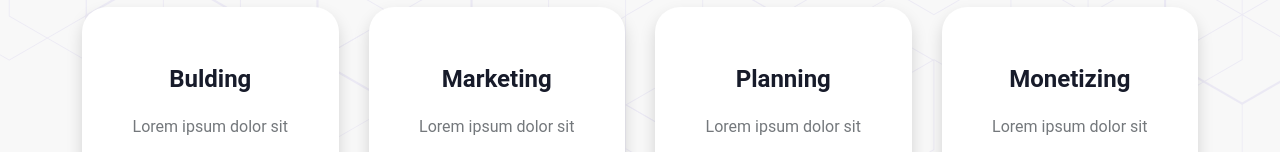
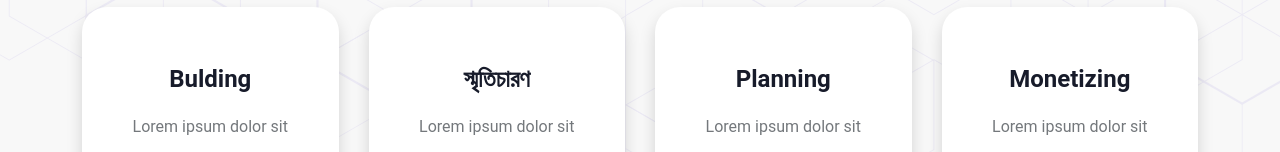
Before and after one commit to wapborhan/batch-2012, a React (Create React App) app: page / in a window 1280 px wide. Shown: the part 1873-2025 px from the top of the page. Built offline with nearby package versions, Linux system fonts and the light colour scheme; a web font is replaced by a local one.

Commit message:
Update index.jsx

```diff
--- a/src/home/why-join/index.jsx
+++ b/src/home/why-join/index.jsx
@@ -49,7 +49,7 @@ const index = () => {
                 <div className="vs-card_shape">
                   <img src={CardShape} alt="shape" />
                 </div>
-                <h3 className="vs-card_title">Marketing</h3>
+                <h3 className="vs-card_title">স্মৃতিচারণ</h3>
                 <p className="vs-card_text">
                   Lorem ipsum dolor sit amet, elit, sed do eiusmod tempor ut
                   labore promise
```
